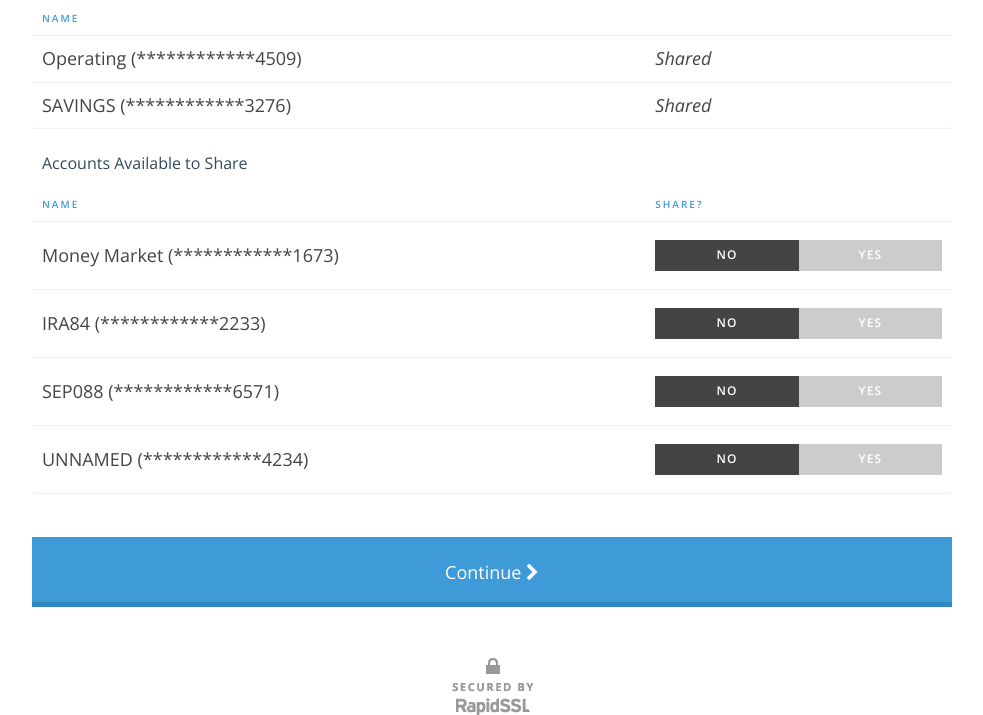
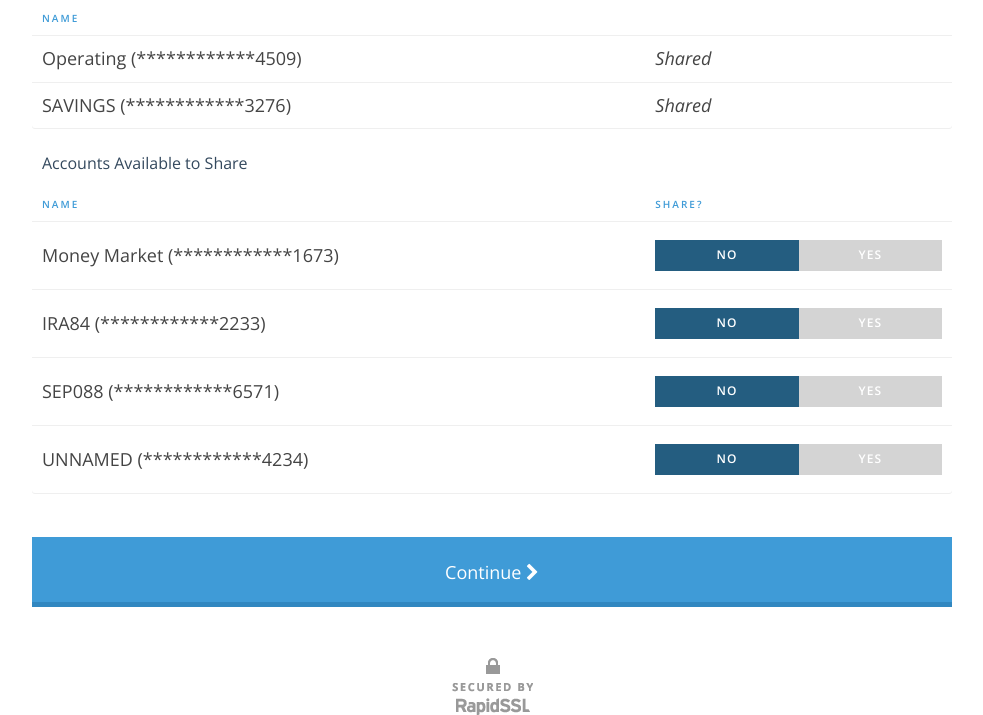
Before and after one commit to jbrianfrancis/MyBorrowerUI, a PHP site: page /share.php in a window 1280 px wide. Shown: the part 334-1049 px from the top of the page, without its empty margins (148-1131 px from the left). Run offline with PHP 8.4, Linux system fonts and the light colour scheme; some libraries are stand-ins or nearby versions.

Commit message:
Updating slide toggle

```diff
--- a/ac.css
+++ b/ac.css
@@ -1623,11 +1623,11 @@ th.xpadding-left-10 {
   font-weight: 600;
   letter-spacing: 1px;
   color: #fff;
-  background-color: #ccc;
+  background-color: #d4d4d4;
   /* border:1px solid #ccc; */
 }
 .switch-candy a {
-  background-color: #444;
+  background-color: #245d80;
   border-radius: 0;
 }
 .alert {
--- a/ac.less
+++ b/ac.less
@@ -1624,10 +1624,10 @@ th.xpadding-left-10 {
 	font-weight: 600;
 	letter-spacing: 1px;
 	color:#fff;
-	background-color: #ccc;
+	background-color: #d4d4d4;
 	/* border:1px solid #ccc; */
 	a {
-		background-color:#444;
+		background-color:#245d80;
 		border-radius: 0;
 	}
 }
```
